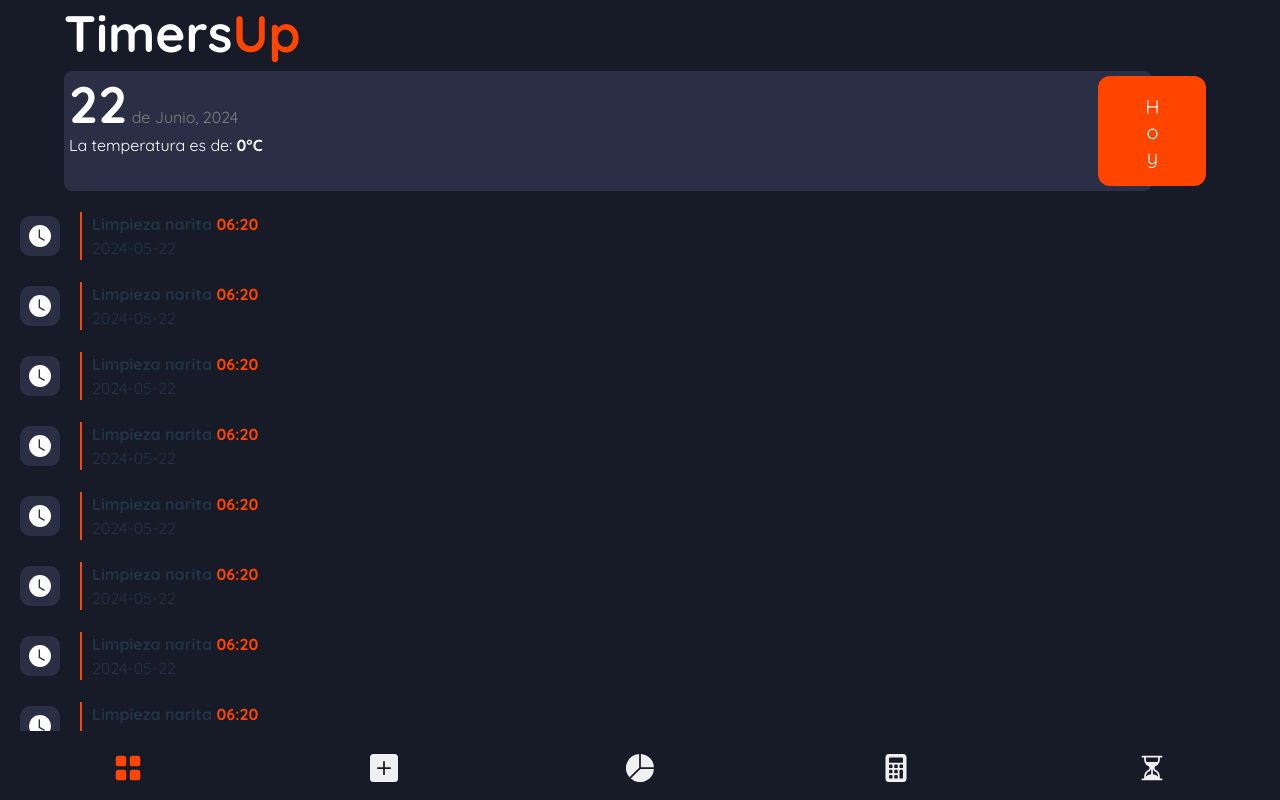
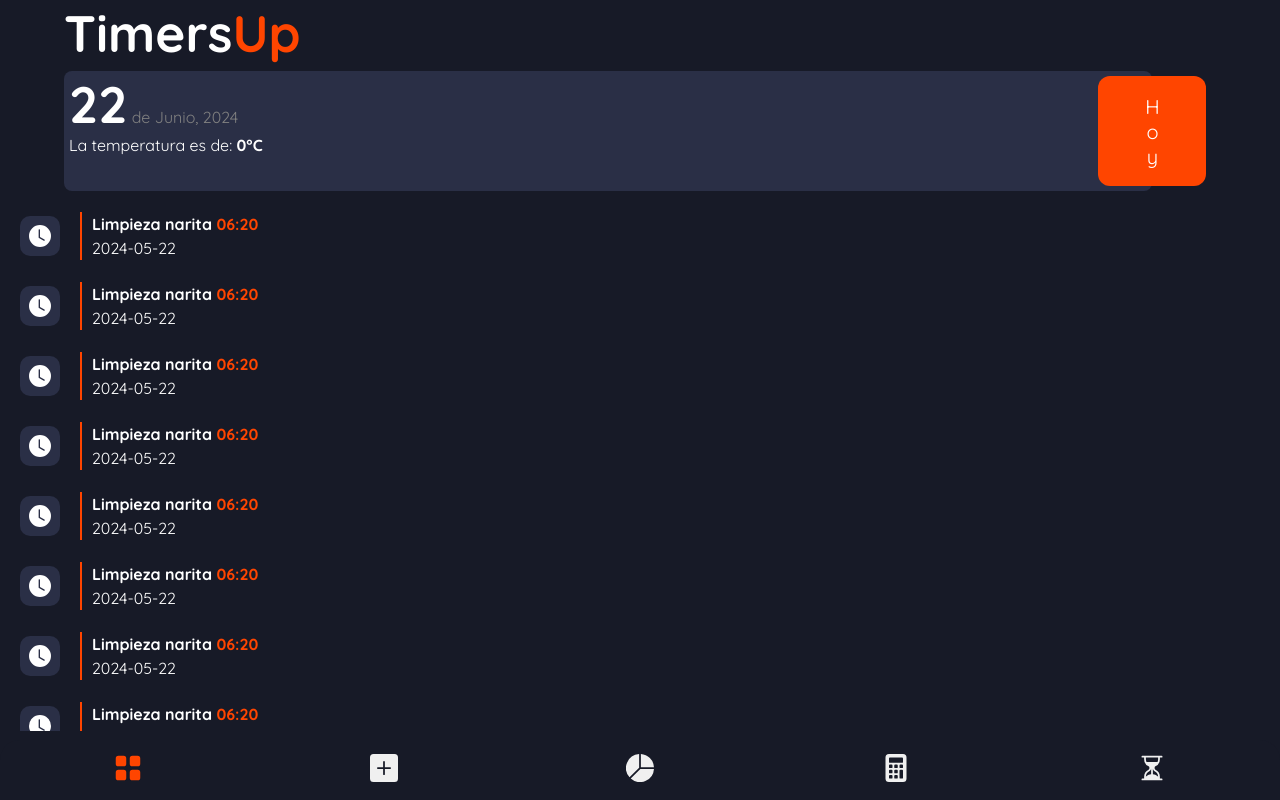
Before and after one commit to lpmagdiel/timersup, a React (Vite) app: page / in a window 1280 px wide. Built offline with nearby package versions, Linux system fonts and the light colour scheme; no server answers.

Commit message:
color blanco en texto

```diff
--- a/src/App.css
+++ b/src/App.css
@@ -8,6 +8,8 @@
   padding: 0;
   margin: 0;
   box-sizing: border-box;
+  color: #fff
+  ;
 }
 .App{
   overflow: hidden;
```
